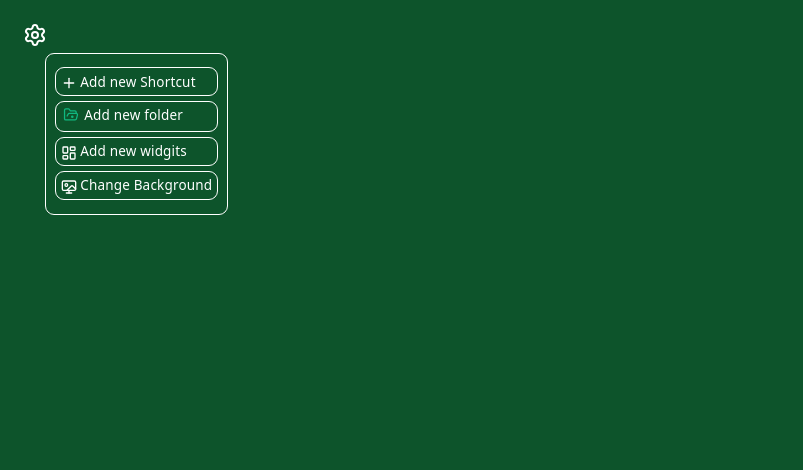
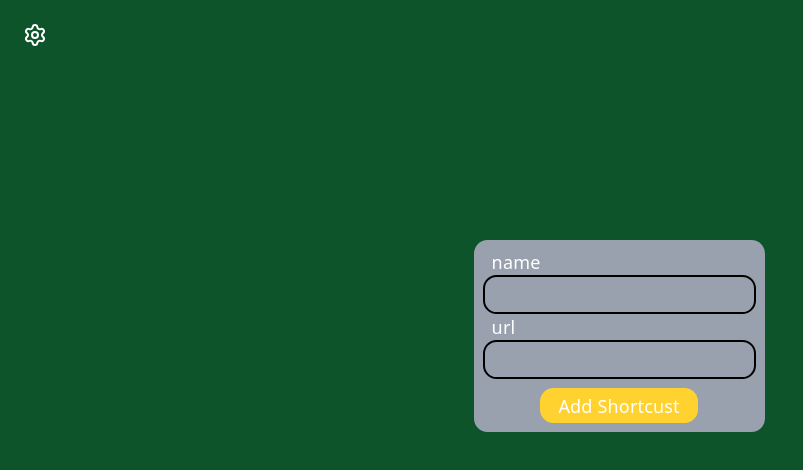
Before and after one commit to enoughio/newtab-extension, a React (Vite) app: page / in a window 1280 px wide. Both pictures are taken after a click on the button "Add new Shortcut". Shown: the top 470 px of the page, without its empty margins (0-803 px from the left). Built offline with nearby package versions, Linux system fonts and the light colour scheme.

Commit message:
implement add shoortcut dialog

```diff
--- a/src/App.tsx
+++ b/src/App.tsx
@@ -1,20 +1,35 @@
 import { useState } from "react";
 import Desktop from "./Desktop";
+import type { closeDialog } from "./types";
 
-
-
-type Shortcusts = Array<{ id:number, name: string; url: string; }>;
-
+type Shortcusts = Array<{ id: number; name: string; url: string }>;
 
 const shortcusts: Shortcusts = [
-  { id:1, name: "Gooogle", url: "https://www.google.com/",},
+  { id: 1, name: "Gooogle", url: "https://www.google.com/" },
 ];
 
 function App() {
+  // setting options
   const [visible, setVisible] = useState(true);
 
-  function updateVisiblity() {
-    console.log("updated visiblity");
+  //dialog
+  const [isDialogOpen, setDialogState] = useState(false);
+
+  // shortcut(icons)
+  const [shortcuts, setShortcuts] = useState<Shortcusts>([...shortcusts]);
+
+
+  function openDialogState() {
+    setDialogState(true);
+  }
+
+  function closeDialog(formData )  : closeDialog {
+    setDialogState(false);
+    setShortcuts([...shortcusts, { id : shortcusts.length + 1,  name : formData.name, url :  formData.url}])
+  }
+
+  function updateVisibility() {
+    console.log("updated visibility");
     setVisible((prev) => !prev);
   }
 
@@ -24,11 +39,14 @@ function App() {
 
   return (
     <>
-
-      < Desktop visible={visible} updateVisiblity={updateVisiblity}  onClose={onClose} />
-
-
-
+      <Desktop
+        isDialogOpen={isDialogOpen}
+        openDialogState={openDialogState}
+        closeDialog={closeDialog}
+        visible={visible}
+        updateVisibility={updateVisibility}
+        onClose={onClose}
+      />
     </>
   );
 }
--- a/src/Desktop.tsx
+++ b/src/Desktop.tsx
@@ -1,22 +1,39 @@
 import { Setting } from "./component/Setting";
-
+import AddShortcutDialog from "./component/AddShortcut";
 
 type DesktopArgs = {
-    visible :  boolean;
-    updateVisiblity : () => void;
-    onClose : () => void
-}
+  isDialogOpen : boolean;
+  openDialogState : () => void;
+  closeDialog : () => void;
 
-const Desktop  = ({visible , updateVisiblity , onClose} : DesktopArgs) => {
+  visible : boolean;
+  updateVisibility : () => void;
+  onClose : () => void;
+};
+
+const Desktop = ({
+  visible,
+  updateVisibility,
+  onClose,
+  isDialogOpen,
+  openDialogState,
+  closeDialog,
+}: DesktopArgs) => {
   return (
-    <section className="bg-green-900 text-white min-w-screen min-h-screen px-5 py-5">
+    <section className="bg-green-900 text-white min-w-screen min-h-screen px-5 py-5 flex">
       <Setting
-        visiblity={visible}
-        onToggle={updateVisiblity}
+        visibility={visible}
+        onToggle={updateVisibility}
         onClose={onClose}
+        openDialogState={openDialogState}
       />
 
-      {/* <AddShortcut /> */}
+      <div className="absolute top-[30%] left-[37%]">
+        <AddShortcutDialog
+          isDialogOpen={isDialogOpen}
+          closeDialog={closeDialog}
+        />
+      </div>
     </section>
   );
 };
--- /dev/null
+++ b/src/component/AddShortcut.tsx
@@ -0,0 +1,82 @@
+import { useState } from "react";
+
+// add shourtcut button
+const AddShortcutDialog = ({
+  isDialogOpen,
+  closeDialog,
+}: {
+  isDialogOpen: boolean;
+  closeDialog: () => void;
+}) => {
+  // const [ isDialogOpen, setDialogState ]  =  useState<Boolean>(false)
+  const [formData, setFormData] = useState<{ name: string; url: string }>({
+    name: "",
+    url: "",
+  });
+
+
+  const handelChange = ( e: React.ChangeEvent<HTMLInputElement | HTMLTextAreaElement>) => {
+
+    const { name, value } = e.target
+    setFormData( { ...formData, [name] : value } )
+
+  }
+
+
+  const handelSubmit = (e: any) => {
+    e.preventDefault();
+    closeDialog(formData)
+    console.log("shortcut added");
+    console.log(formData)
+  };
+
+  return (
+    <>
+      {isDialogOpen && (
+        <div className=" h-auto w-fit flex flex-col">
+          <form
+            onSubmit={handelSubmit}
+            className="flex flex-col items-center bg-gray-400 p-2 rounded-xl"
+          >
+            <div className="flex flex-col ">
+              <label htmlFor="name" className="pl-2">
+                {" "}
+                name
+              </label>
+              <input
+                name="name"
+                type="text"
+                value={formData.name}
+                onChange={handelChange}
+                className="p-1 border-2 border-black rounded-xl "
+                />
+            </div>
+
+            <div className="flex  flex-col pb-2">
+              <label htmlFor="url" className="pl-2">
+                {" "}
+                url
+              </label>
+              <input
+                name="url"
+                type="text"
+                value={formData.url}
+                onChange={handelChange}
+                className="p-1 border-2 border-black rounded-xl "
+              />
+            </div>
+
+            <button
+              className="bg-amber-300 w-fit px-4 py-1 rounded-xl"
+              type="submit"
+            >
+              Add Shortcust
+            </button>
+          </form>
+        </div>
+      )}
+    </>
+  );
+};
+
+export default AddShortcutDialog;
--- a/src/component/Setting.tsx
+++ b/src/component/Setting.tsx
@@ -4,12 +4,15 @@ import { SettingOptions } from "./SettingOptions";
 import { useEffect, useRef } from "react";
 
 type SettingProps = {
-  visiblity: boolean;
+  visibility: boolean;
   onToggle: () => void;
-  onClose: () => void;
+  onClose: () => void
+
+  openDialogState: () => void
+
 };
 
-export const Setting = ({ visiblity, onToggle, onClose }: SettingProps) => {
+export const Setting = ({ visibility, onToggle, onClose, openDialogState }: SettingProps) => {
   const menuRef = useRef<HTMLDivElement | null>(null);
 
   function handleClick(event: MouseEvent) {
@@ -28,6 +31,7 @@ export const Setting = ({ visiblity, onToggle, onClose }: SettingProps) => {
     };
   }, []);
 
+
   return (
     <>
 
@@ -39,7 +43,7 @@ export const Setting = ({ visiblity, onToggle, onClose }: SettingProps) => {
             <Settings />
           </button>
 
-          <div className="alig">{visiblity == true && <SettingOptions />}</div>
+          <div className="alig">{visibility == true && <SettingOptions onSelect={onClose} openDialogState={openDialogState} />}</div>
         </div>
 
       </div>
--- a/src/component/SettingOptions.tsx
+++ b/src/component/SettingOptions.tsx
@@ -1,14 +1,26 @@
 import { Component, FolderOpenDot, Image, Layers, LayoutDashboard, Plus, Wallpaper } from 'lucide-react';
 
 
-export const SettingOptions = () => {
+type SettingOptionsArgs = {
+    onSelect : () => void;
+    openDialogState : () => void
+}
 
+
+export const SettingOptions = ( {onSelect, openDialogState } : SettingOptionsArgs  )  => {
+
+    const handleClick = () => {
+        openDialogState()
+        onSelect()
+    }
 
     return (
         <>
             <ul className="border rounded-lg py-3 px-2 ml-5 w-fit flex  flex-col gap-1" >
 
-                <li className='flex row border rounded-lg p-1 text-xs ' ><button> <Plus size={16} className='inline-block text-[1px]'/>  Add new Shortcut </button></li>
+                <li className='flex row border rounded-lg p-1 text-xs ' >
+                    <button onClick={ handleClick }  > <Plus size={16} className='inline-block text-[1px]'/>  Add new Shortcut </button>
+                </li>
 
                 <li className='flex row border rounded-lg p-1 text-xs ' ><button>   <FolderOpenDot size={20} className='inline-block pb-1' color='#10b981' /> Add new folder </button></li>
 
--- a/src/component/Shortcut.tsx
+++ /dev/null
@@ -1,47 +0,0 @@
-import { useState } from "react";
-
-// add shourtcut button
-const AddShortcut = () => {
-
-    const [ isDialogOpen, setDialogState ]  =  useState<Boolean>(false)
-    const [ formData , setFormData ]  =  useState<{name : string, url : string}>({ name : "", url : "" })
-
-
-    const handelSubmit = (e : any)  => {
-        e.preventDefault();
-        console.log("shortcut added");
-    };
-
-  return (
-    <div className=" h-auto w-fit flex flex-col">
-      <form
-        onSubmit={handelSubmit}
-        className="flex flex-col items-center bg-gray-400 p-2 rounded-xl"
-      >
-        <div className="flex flex-col ">
-          <label htmlFor="name" className="pl-2">
-            {" "}
-            name
-          </label>
-          <input
-            name="name"
-            type="text"
-            className="p-1 border-2 border-black rounded-xl "
-          />
-        </div>
-
-        <div className="flex  flex-col pb-2">
-        <label htmlFor="url" className="pl-2"> url</label>
-        <input name="url" type="text"   className="p-1 border-2 border-black rounded-xl " />
-        </div>
-
-        <button className="bg-amber-300 w-fit px-4 py-1 rounded-xl" type="submit">
-          Add Shortcust
-        </button>
-
-      </form>
-    </div>
-  );
-};
-
-export default AddShortcut;
--- /dev/null
+++ b/src/types.ts
@@ -0,0 +1 @@
+export type closeDialog = (formData: { name: string; url: string }) => void;
```
